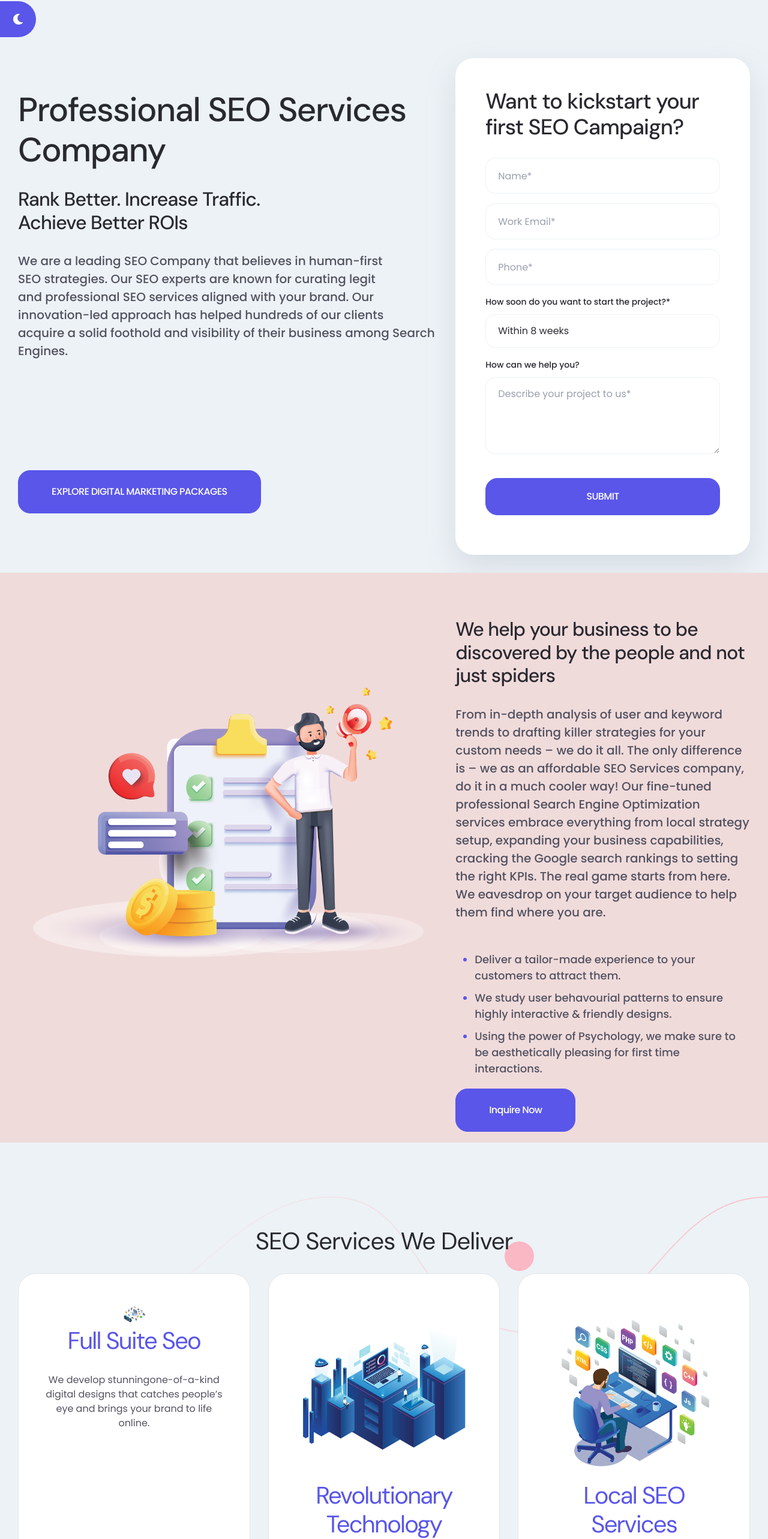
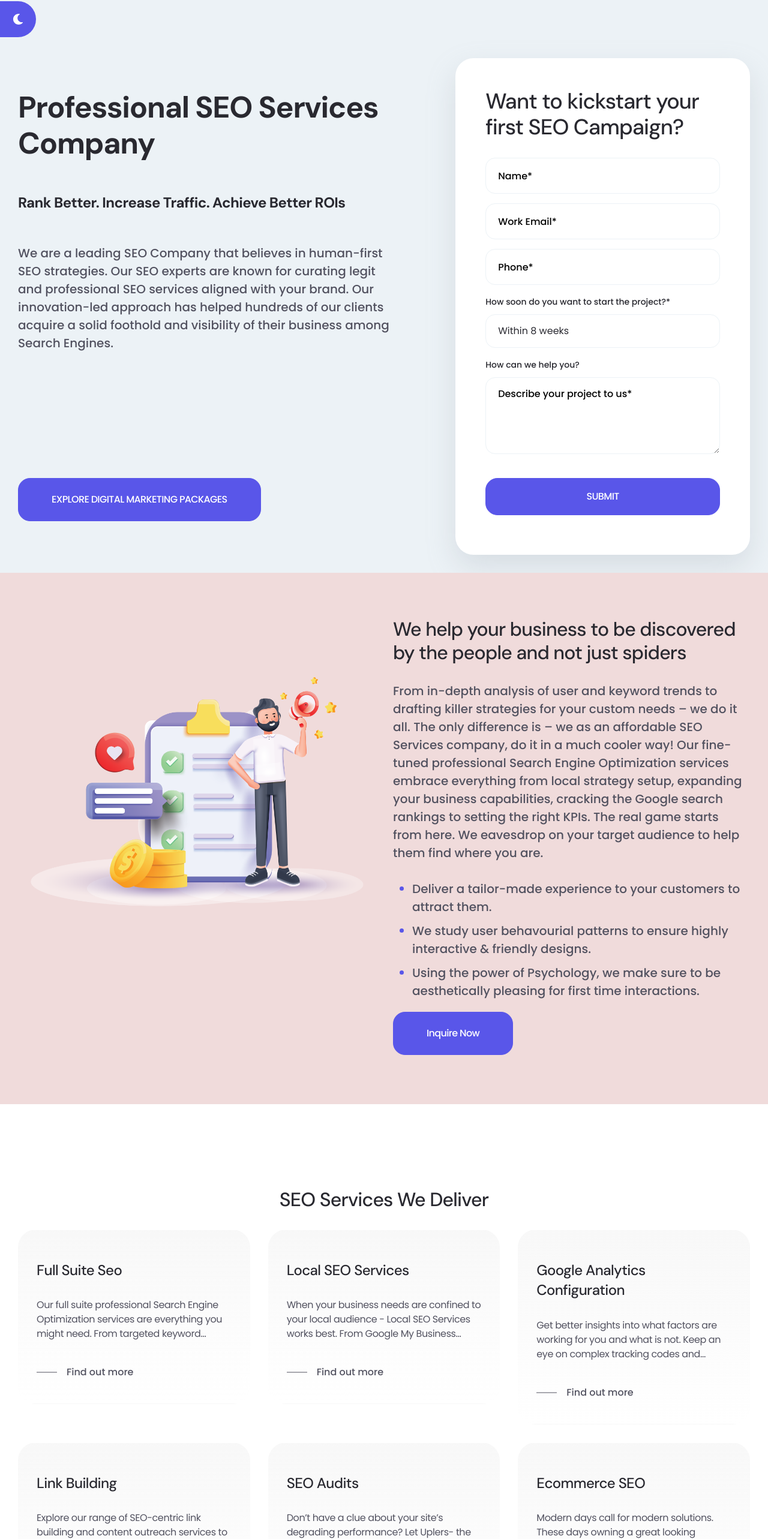
Before and after one commit to rohit-rai-0101rm/ca, a React (Create React App) app: page /services/seo in a window 1280 px wide. Shown: the part 198-2764 px from the top of the page at 60% size. Built offline with nearby package versions, Linux system fonts and the light colour scheme.

Commit message:
seo page done

```diff
--- a/src/assets/scss/default/_spacing.scss
+++ b/src/assets/scss/default/_spacing.scss
@@ -185,7 +185,9 @@
 .mt--20 {
     margin-top: 20px !important;
 }
-
+.mt--seoPadding{
+    margin-top: 170px;
+}
 .mb--100 {
     margin-bottom: 100px;
 }
--- a/src/component/SeoIntro/SeoIntro.js
+++ b/src/component/SeoIntro/SeoIntro.js
@@ -9,18 +9,18 @@ const SeoIntro = () => {
         <div className="row">
           <div className="col-xl-7 col-lg-6 ">
             <div className="color-light  mb_md--30 mt_md--0 mt--60">
-              <h2 className="title">Professional SEO Services Company</h2>
-              <h4>Rank Better. Increase Traffic.<br/> Achieve Better ROIs</h4>
-              <p className="innovate-list-para">
+              <h3 className="titleDigitalMarketing">Professional SEO Services Company</h3>
+              <h5 className="subheadingDigitalMarketing mt--60">Rank Better. Increase Traffic. Achieve Better ROIs</h5>
+              <p className="innovate-list-para mt--60">
                 We are a leading SEO Company that believes in human-first <br/> SEO
                 strategies. Our SEO experts are known for curating legit <br/> and
                 professional SEO services aligned with your brand. Our<br/>
                 innovation-led approach has helped hundreds of our clients <br/>
-                acquire a solid foothold and visibility of their business among
+                acquire a solid foothold and visibility of their business among <br/>
                 Search Engines.
               </p>
             </div>
-            <Link  to={process.env.PUBLIC_URL + "/contact"} className="axil-btn btn-fill-primary btn-large mt--140">
+            <Link  to={process.env.PUBLIC_URL + "/contact"} className="axil-btn btn-fill-primary btn-large mt--seoPadding">
                            <bold>EXPLORE DIGITAL MARKETING PACKAGES</bold>         </Link>
 
           </div>
--- a/src/component/SeoSpider/SeoSpider.js
+++ b/src/component/SeoSpider/SeoSpider.js
@@ -5,21 +5,21 @@ import TrackVisibility from "react-on-screen";
 
 const SeoSpider = () => {
   return (
-    <div className="section section-padding-spider case-study-featured-area">
+    <div className="section section-padding-spider">
       <div className="container">
         <div className="row">
-          <div className="col-xl-7 col-lg-6">
-            <div className="case-study-featured-thumb text-start">
+          <div className="col-xl-6 col-lg-6">
+            <div className="text-start">
               <img
                 src={process.env.PUBLIC_URL + "/images/justSpiders.png"}
                 alt="travel"
               />
             </div>
           </div>
-          <div className="col-xl-5 col-lg-6">
-            <div className="case-study-featured">
-              <div className="section-heading heading-left">
-                <h4 className="">
+          <div className="col-xl-6 col-lg-6">
+            <div className="">
+              <div className="">
+                <h4 className="title">
                   We help your business to be discovered by the people and not
                   just spiders
                 </h4>
@@ -29,15 +29,15 @@ const SeoSpider = () => {
               </div>
               <div className="col-md-12 col-sm-6 mb--30">
                 <ul className="list-style">
-                  <li className="innovate-list">
+                  <li className="innovate-list-para">
                     Deliver a tailor-made experience to your customers to
                     attract them.
                   </li>
-                  <li className="innovate-list">
+                  <li className="innovate-list-para">
                     We study user behavourial patterns to ensure highly
                     interactive & friendly designs.
                   </li>
-                  <li className="innovate-list">
+                  <li className="innovate-list-para">
                     Using the power of Psychology, we make sure to be
                     aesthetically pleasing for first time interactions.
                   </li>
--- a/src/component/contact/FormTwo.js
+++ b/src/component/contact/FormTwo.js
@@ -37,17 +37,17 @@ const FormTwo = () => {
     return (
         <form ref={form} onSubmit={sendEmail} className="axil-contact-form">
         <div className="form-group">
-            <input placeholder="Name*" type="text" className="form-control" name="contact-name" required />
+            <input placeholder="Name*" type="text" className="form-control infoPlaceholder" name="contact-name" required />
         </div>
         <div className="form-group">
-            <input placeholder="Work Email*" type="email" className="form-control" name="contact-email" required />
+            <input placeholder="Work Email*" type="email" className="form-control infoPlaceholder" name="contact-email" required />
         </div>
 
 
         <div className="form-group">
-            <input  placeholder="Phone*" type="tel" className="form-control" name="contact-phone" required />
+            <input  placeholder="Phone*" type="tel" className="form-control infoPlaceholder" name="contact-phone" required />
         </div>
-        <div className="form-group">
+        <div className="form-group infoPlaceholder">
             <label>How soon do you want to start the project?*</label>
             <select className="form-control" name="contact-phone">
             <option value="volvo">Within 8 weeks</option>
@@ -56,8 +56,8 @@ const FormTwo = () => {
         </select>
         </div>
         <div className="form-group mb--40">
-            <label>How can we help you?</label>
-            <textarea placeholder='Describe your project to us*' className="form-control" name="contact-message" rows="4"></textarea>
+            <label className='infoPlaceholder'>How can we help you?</label>
+            <textarea placeholder='Describe your project to us*' className="form-control infoPlaceholder" name="contact-message" rows="4"></textarea>
 
         </div>
         <div className="form-group">
--- /dev/null
+++ b/src/component/service/ServicePropSeo.js
@@ -0,0 +1,29 @@
+import React from 'react';
+import { Link } from 'react-router-dom';
+import { slugify } from '../../utils';
+
+
+
+const ServicePropSeo = ({colSize, serviceStyle, serviceData}) => {
+
+    return (
+		<>
+			{serviceData.map((data, index) => (
+				<div className={colSize} key={index} >
+					<div className={`services-grid ${serviceStyle}`}>
+
+						<div className="content">
+							<h5 className="title">
+								<Link to={process.env.PUBLIC_URL + `/service-details/${slugify(data.title)}`}>{data.title}</Link>
+							</h5>
+							<p>{data.description}</p>
+							<Link to={process.env.PUBLIC_URL + `/service-details/${slugify(data.title)}`} className="more-btn">Find out more</Link>
+						</div>
+					</div>
+			 	</div>
+			))}
+		</>
+    )
+}
+
+export default ServicePropSeo;
--- /dev/null
+++ b/src/data/service/ServiceSeo.json
@@ -0,0 +1,36 @@
+[
+    {
+        "image": "/images/seoServices/fullSeo.png",
+        "title": "Full Suite Seo",
+        "description": "Our full suite professional Search Engine Optimization services are everything you might need. From targeted keyword research, setting up Google Analytics, metadata descriptions, SEO audits, link building and the list gets longer."
+    },
+    {
+        "image": "/images/icon/icon-2.png",
+        "title": "Local SEO Services",
+        "description": "When your business needs are confined to your local audience - Local SEO Services works best. From Google My Business creation, optimization, to conversion tracking and geo-tagging - we are the SEO marketing company you must partner with."
+    },
+    {
+        "image": "/images/icon/icon-3.png",
+        "title": "Google Analytics Configuration",
+        "description": "Get better insights into what factors are working for you and what is not. Keep an eye on complex tracking codes and employ tag managers - our Analytics solutions have got you covered."
+    },
+    {
+        "image": "/images/icon/icon-27.png",
+        "title": "Link Building",
+        "description": "Explore our range of SEO-centric link building and content outreach services to get all those good link juices flowing in and attract footfalls to your website.",
+        "cate": "Design"
+    },
+    {
+        "image": "/images/icon/icon-27.png",
+        "title": "SEO Audits",
+        "description": "Don’t have a clue about your site’s degrading performance? Let Uplers- the SEO service provider audit your site’s important aspects including traffic sources, metadata, meta descriptions and keyword analysis.",
+        "cate": "Design"
+    },
+    {
+        "image": "/images/icon/icon-27.png",
+        "title": "Ecommerce SEO",
+        "description": "Modern days call for modern solutions. These days owning a great looking eCommerce store is not enough. You need people to find your store and shop. eCommerce SEO is the answer.",
+        "cate": "Ecommerce SEO"
+    }
+
+]
--- a/src/pages/SeoPage.js
+++ b/src/pages/SeoPage.js
@@ -31,6 +31,9 @@ import HeaderOne from "../common/header/HeaderOne";
 import FooterOne from "../common/footer/FooterOne";
 import SeoExperts from "../component/SeoExperts/SeoExperts";
 import FaqSeo from "../component/faq/FaqSeo";
+import ServicePropSeo from "../component/service/ServicePropSeo";
+import ServiceData from "../data/service/ServiceSeo.json";
+const allData = ServiceData;
 
 const SeoPage = () => {
   return (
@@ -43,7 +46,20 @@ const SeoPage = () => {
         <SeoIntro />
 
         <SeoSpider />
-        <SeoServices />
+        <div className="section section-padding" id="section1">
+                    <div className="container">
+                      <center>
+                      <h4 className="unique">SEO Services We Deliver
+
+</h4>
+                      </center>
+
+                        <div className="row">
+                            <ServicePropSeo colSize="col-lg-4 col-md-6" serviceStyle="service-style-2" serviceData={allData}/>
+                        </div>
+                    </div>
+                </div>
+
         <SeoExperts />
         <FaqSeo />
         <CtaLayoutOne />
```
Also changed, not shown: public/images/seoServices/fullSeo.png (added).
